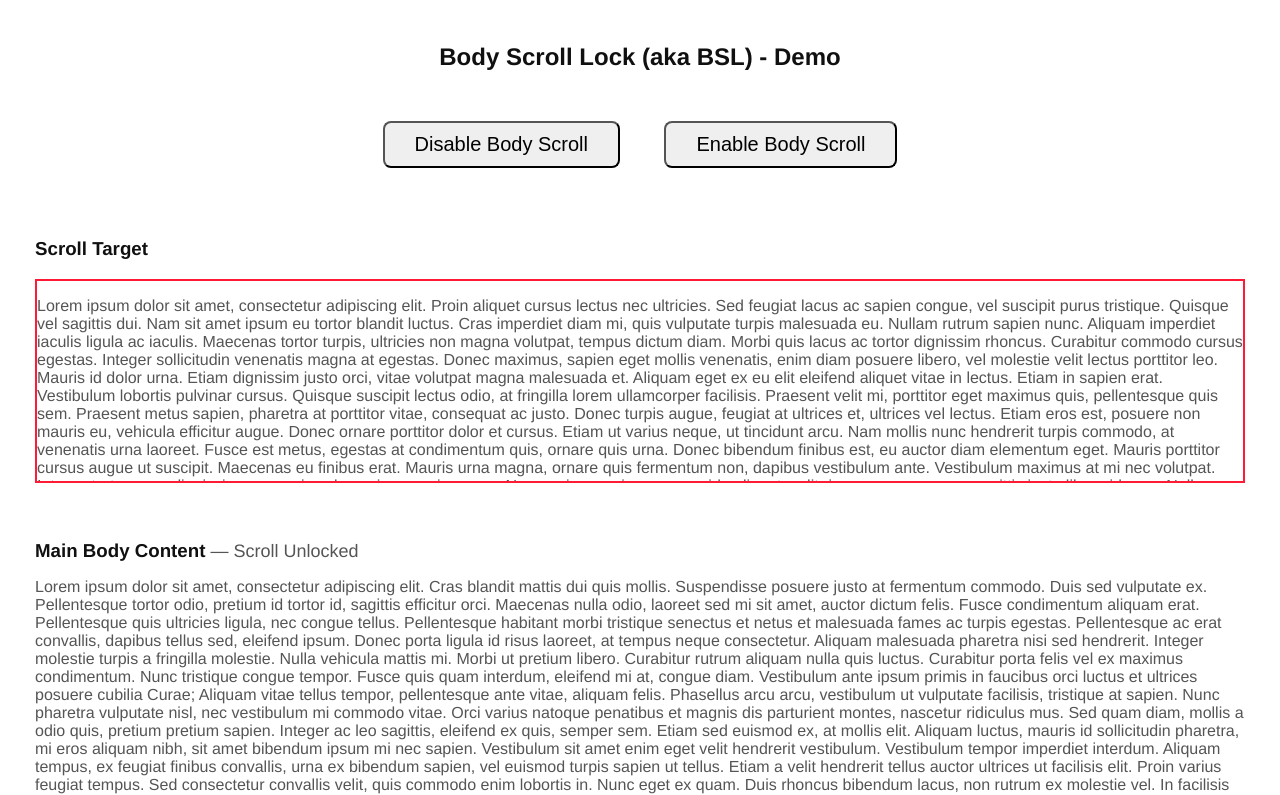
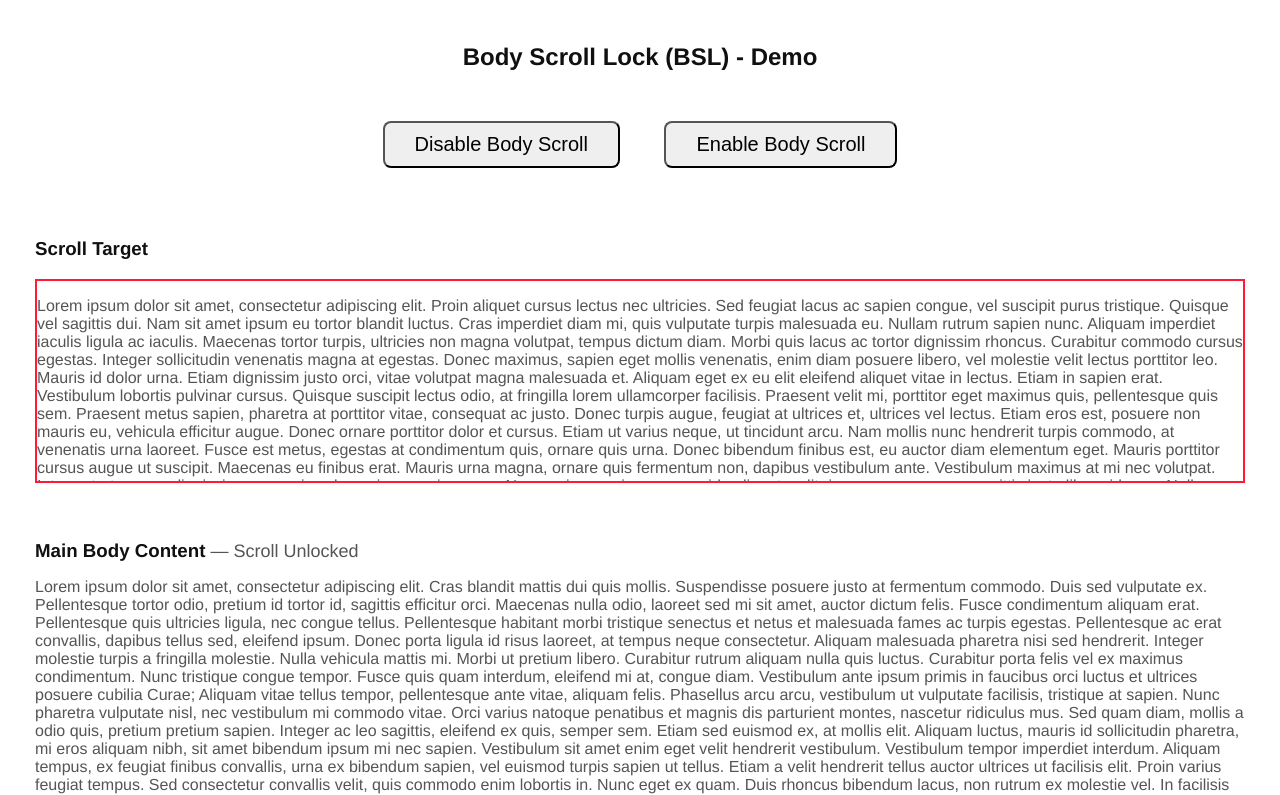
Before and after one commit to willmcpo/body-scroll-lock, a website with bundled scripts: page examples/vanilla/index.html in a window 1280 px wide. Shown: the top 795 px of the page. Built offline with nearby package versions, Linux system fonts and the light colour scheme.

Commit message:
Updated readme

```diff
--- a/examples/vanilla/index.html
+++ b/examples/vanilla/index.html
@@ -70,7 +70,7 @@
     </style>
   </head>
   <body>
-    <h2>Body Scroll Lock (aka BSL) - Demo</h2>
+    <h2>Body Scroll Lock (BSL) - Demo</h2>
     <div class="buttonsContainer">
       <button class="disableBodyScroll" ontouchstart="" style="-webkit-tap-highlight-color: rgba(0,0,0,0);">Disable Body Scroll</button>
       <button class="enableBodyScroll" ontouchstart="" style="-webkit-tap-highlight-color: rgba(0,0,0,0);">Enable Body Scroll</button>
```
Also changed, not shown: README.md.
